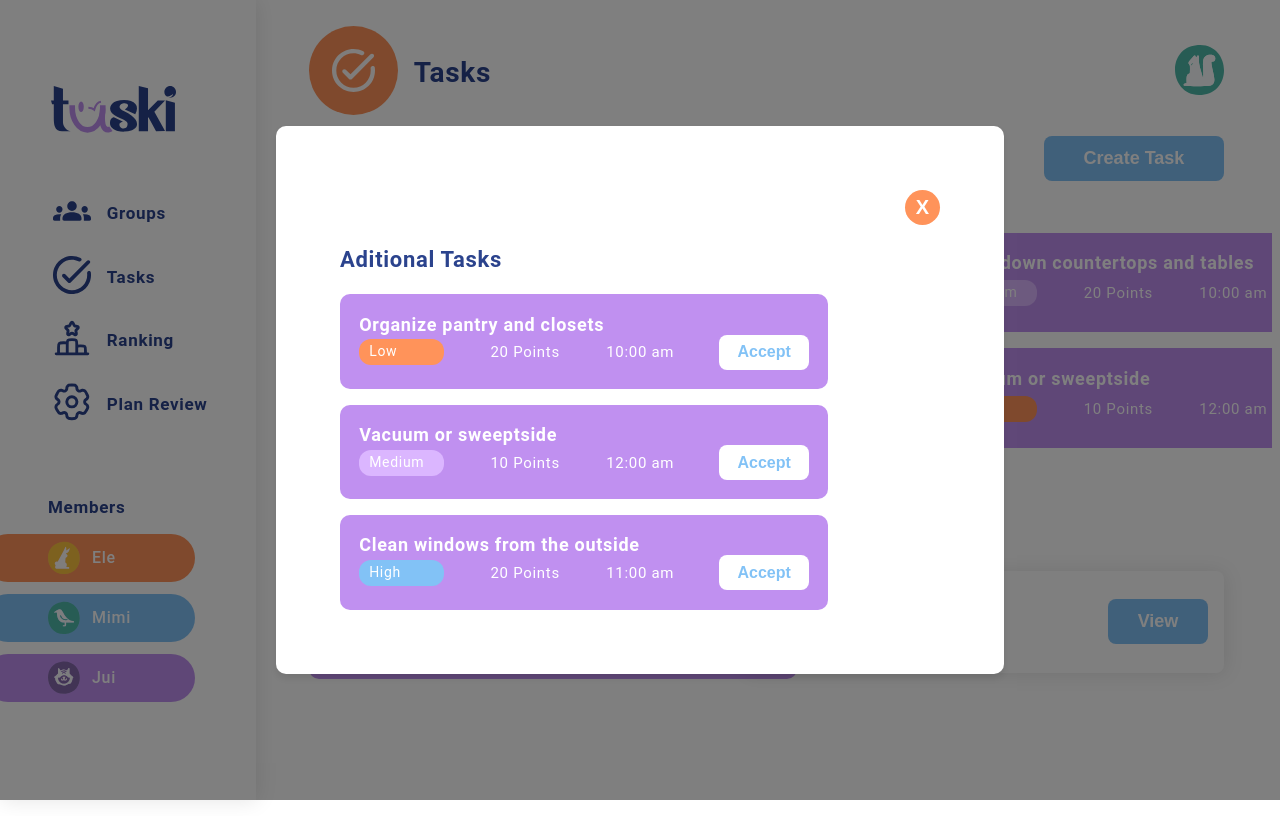
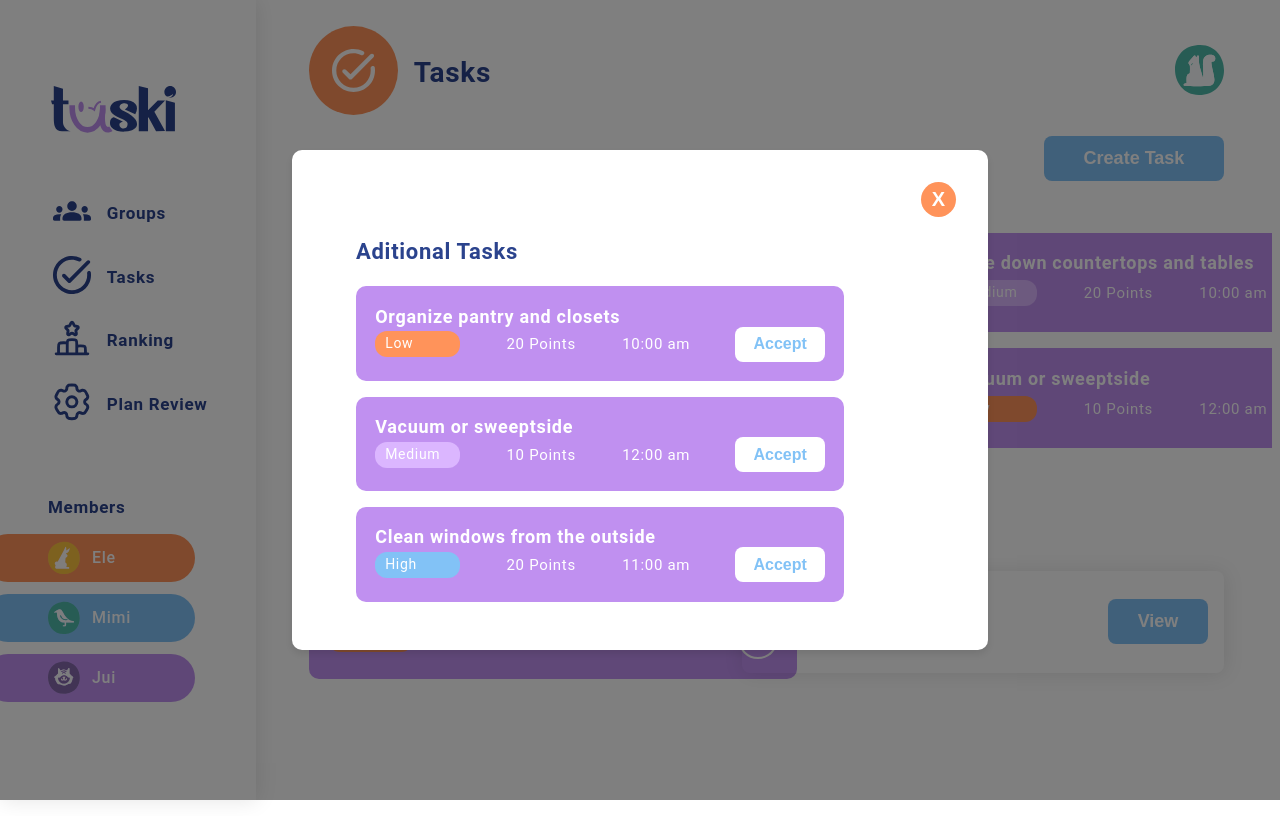
Before and after one commit to NikSala10/TaskiProject, a React (Vite) app: page /tasks in a window 1280 px wide. Both pictures are taken after a click on the button "View". Built offline with nearby package versions, Linux system fonts and the light colour scheme.

Commit message:
feat(components): add new component, Modal an typing

```diff
--- a/src/components/Modal/Modal.css
+++ b/src/components/Modal/Modal.css
@@ -13,7 +13,7 @@
 
 .modal-content {
   background-color: white;
-  padding: 4rem;
+  padding: 2rem 2rem 3rem 4rem;
   border-radius: 10px;
   width: 600px;
   box-shadow: 0 4px 8px rgba(0, 0, 0, 0.1);
```
